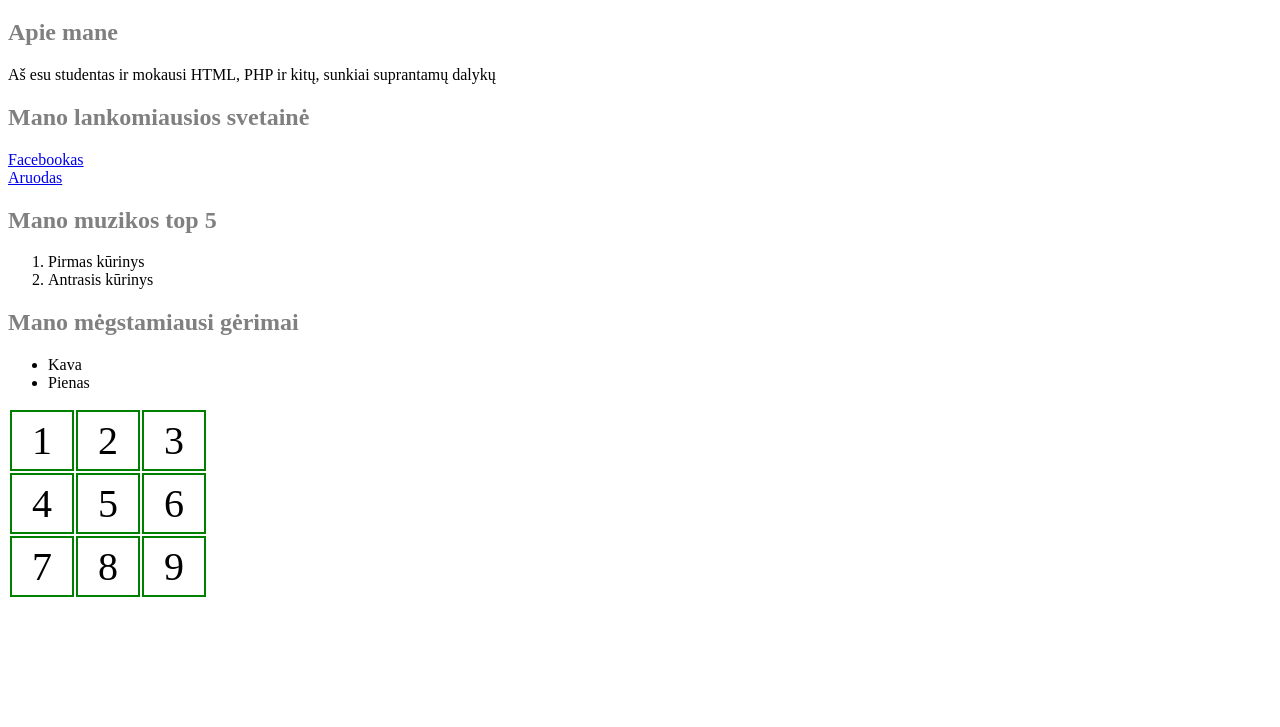
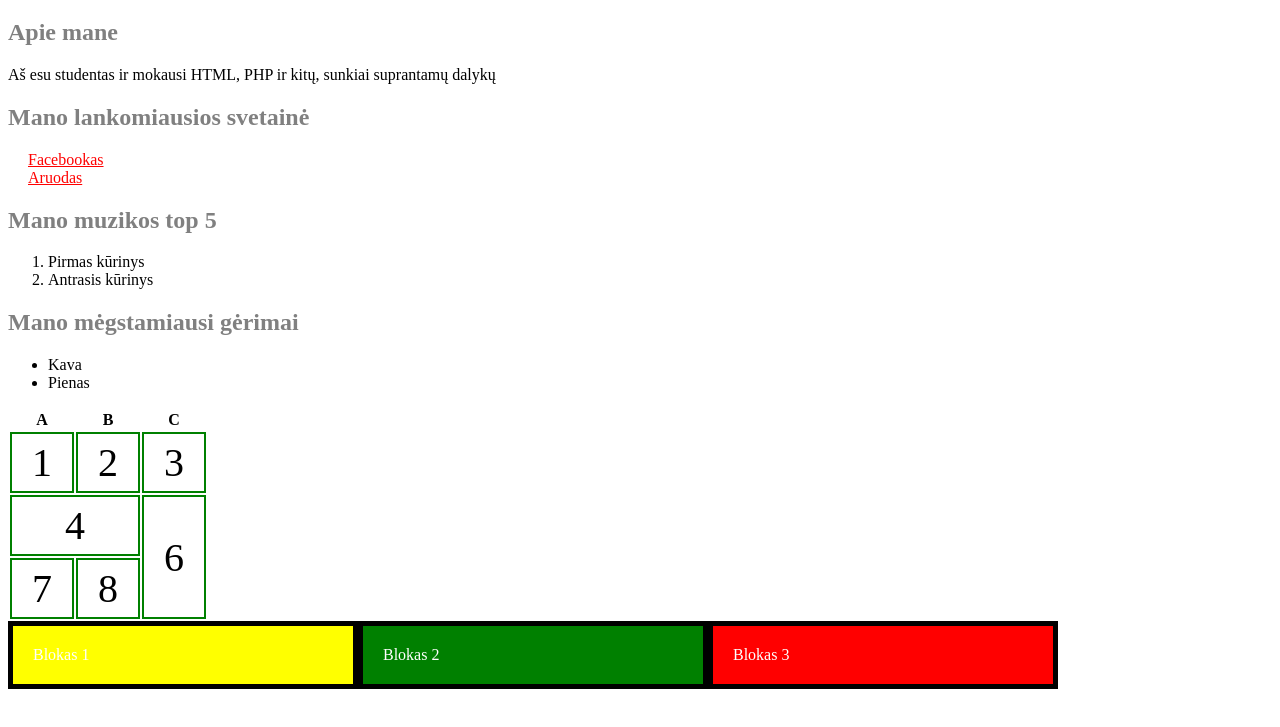
Before and after one commit to VidasB/MyPortfolio, a plain HTML site: page index.html in a window 1280 px wide. Shown: the part 61-788 px from the top of the page. Drawn offline with Linux system fonts and the light colour scheme.

Commit message:
Su skyriais

```diff
--- a/index.html
+++ b/index.html
@@ -23,6 +23,28 @@
 			.lentele1 {
 				width: 200px;
 							}
+			.b1 {
+				background-color: yellow;
+			}
+			.b2 {
+				background-color: green;
+			}
+			.b3 {
+				background-color: red;
+			}
+			.bendras {
+				float: left;
+				border: 5px solid black;
+				padding: 20px;
+				color: white;
+				width: 300px;
+			}
+			.nuoroda {
+				border-radius: 5px;
+				color: red;
+				padding: 20px;
+
+			}
 
 		</style>
 
@@ -31,9 +53,9 @@
 		<h1 class="paragrafas">Mano Portfolio</h1>
 		<h2>Apie mane</h2>
 		<p>Aš esu studentas ir mokausi HTML, PHP ir kitų, sunkiai suprantamų dalykų</p>
-		<h2> Mano lankomiausios svetainė</h2>
-		<a href="http://facebook.com">Facebookas</a><br />
-		<a href="http://www.aruodas.lt">Aruodas</a>
+		<h2>Mano lankomiausios svetainė</h2>
+		<a class="nuoroda" href="http://facebook.com">Facebookas</a><br />
+		<a class="nuoroda" href="http://www.aruodas.lt">Aruodas</a>
 		<h2>Mano muzikos top 5</h2>
 		<ol>
 			<li>Pirmas kūrinys</li>
@@ -45,21 +67,30 @@
 			<li>Pienas</li>
 		</ul>
 			<table class="lentele1">
+				<thead>
+				<th>A</th>
+				<th>B</th>
+				<th>C</th>
+			</thead>
+			<tbody>
 				<tr>
 					<td>1</td>
 					<td>2</td>
 					<td>3</td>
 				</tr>
 				<tr>
-				<td>4</td>
-				<td>5</td>
-				<td>6</td>
+					<td colspan="2">4</td>
+					<td rowspan="2">6</td>
 				</tr>
 				<tr>
 					<td>7</td>
 					<td>8</td>
-				<td>9</td>
 				</tr>
+				</tbody>
 		</table>
+
+		<div class="b1 bendras">Blokas 1</div>
+		<div class="b2 bendras">Blokas 2</div>
+		<div class="b3 bendras">Blokas 3</div>
 	</body>
 </html>
```
Lines whose indentation alone changed are shown as unchanged.
